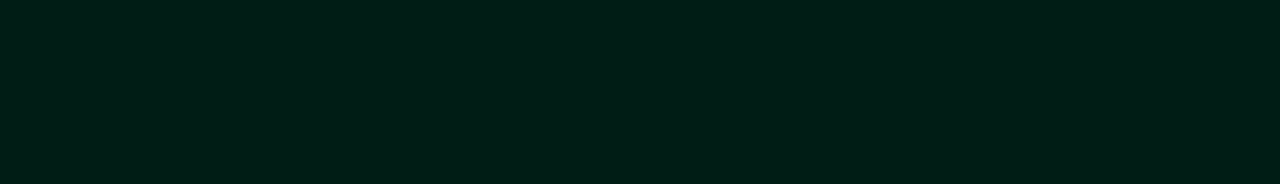
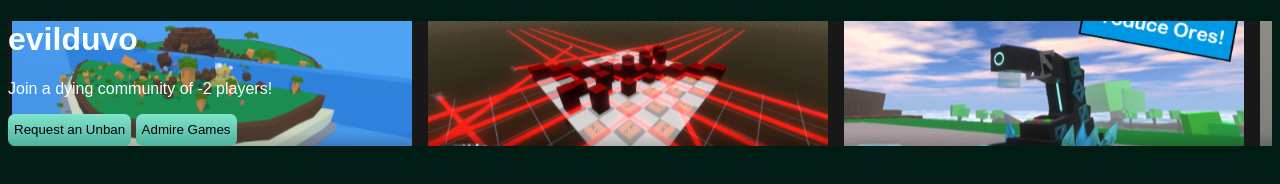
Before and after one commit to evilduvo/evilduvo.github.io, a plain HTML site: page index.html in a window 1280 px wide. Drawn offline with Linux system fonts and the light colour scheme.

Commit message:
evil staff hates me

```diff
--- a/index.html
+++ b/index.html
@@ -16,7 +16,7 @@
     <script>
       setTimeout(() => {
         document.body.style.visibility = 'visible';
-      }, 50000);
+      }, 5000);
     </script>
   </body>
 </html>
```
